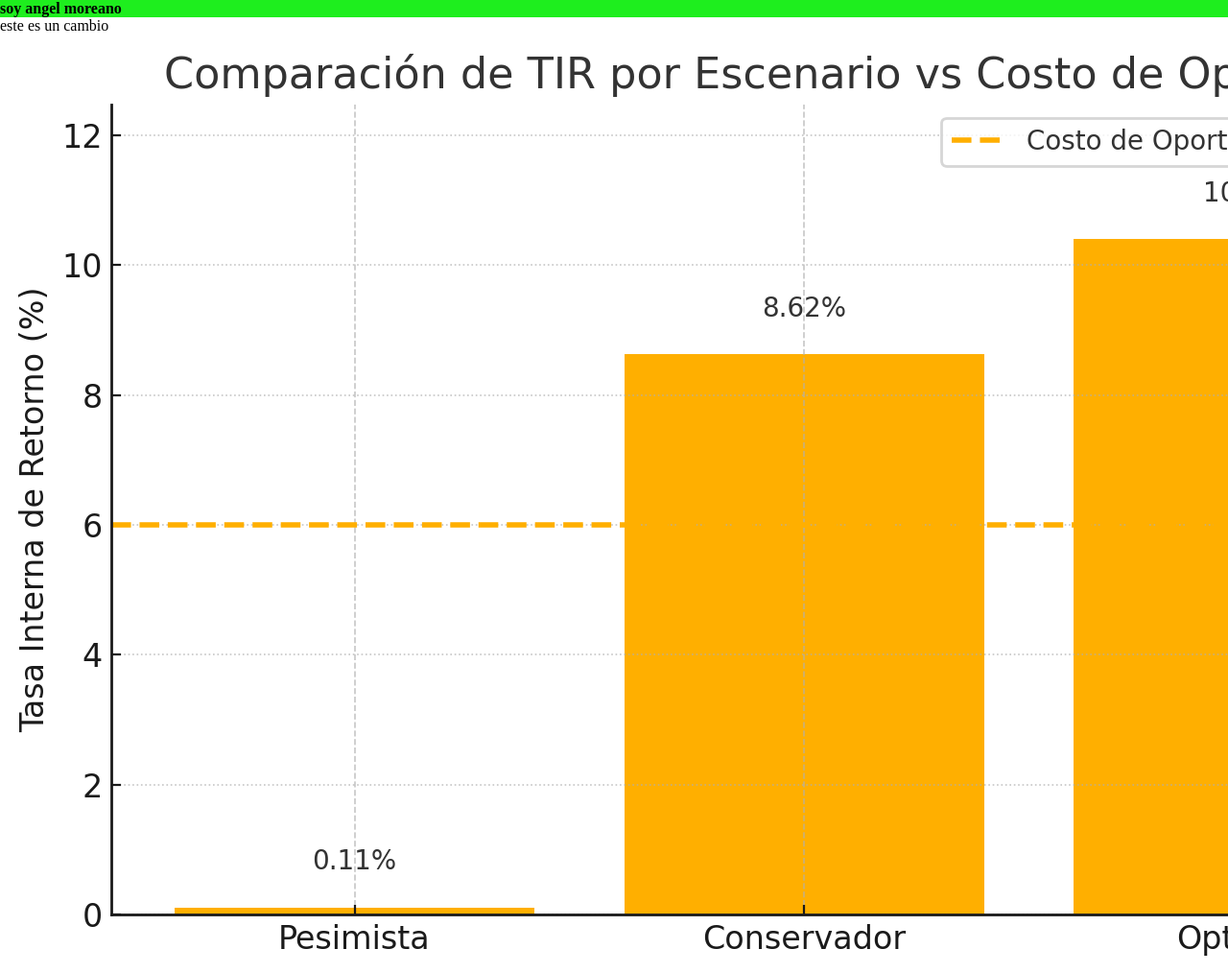
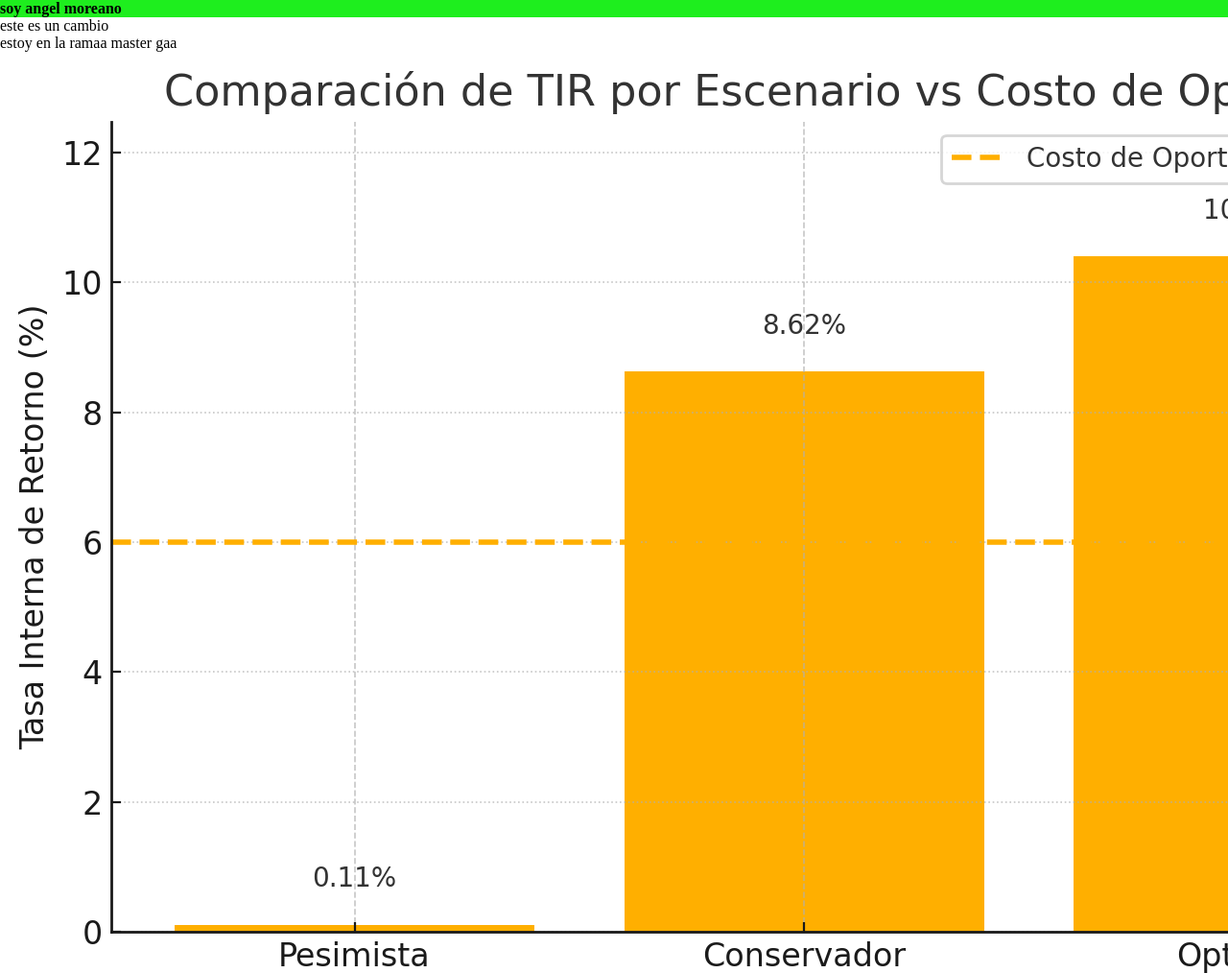
Before and after one commit to Reyinferior/mi-portafolio, a plain HTML site: page index.html in a window 1280 px wide. Shown: the top 1014 px of the page at 96% size. Drawn offline with Linux system fonts and the light colour scheme.

Commit message:
agregue una etiqueta span

```diff
--- a/index.html
+++ b/index.html
@@ -9,6 +9,7 @@
 <body>
     <h1 class="title">soy angel moreano</h1>
     <p>este es un cambio</p>
+    <span>estoy en la ramaa master gaa</span>
     <img src="/imagenes/output (1).png" alt="grafico-de-barras">
 </body>
 </html>
```
